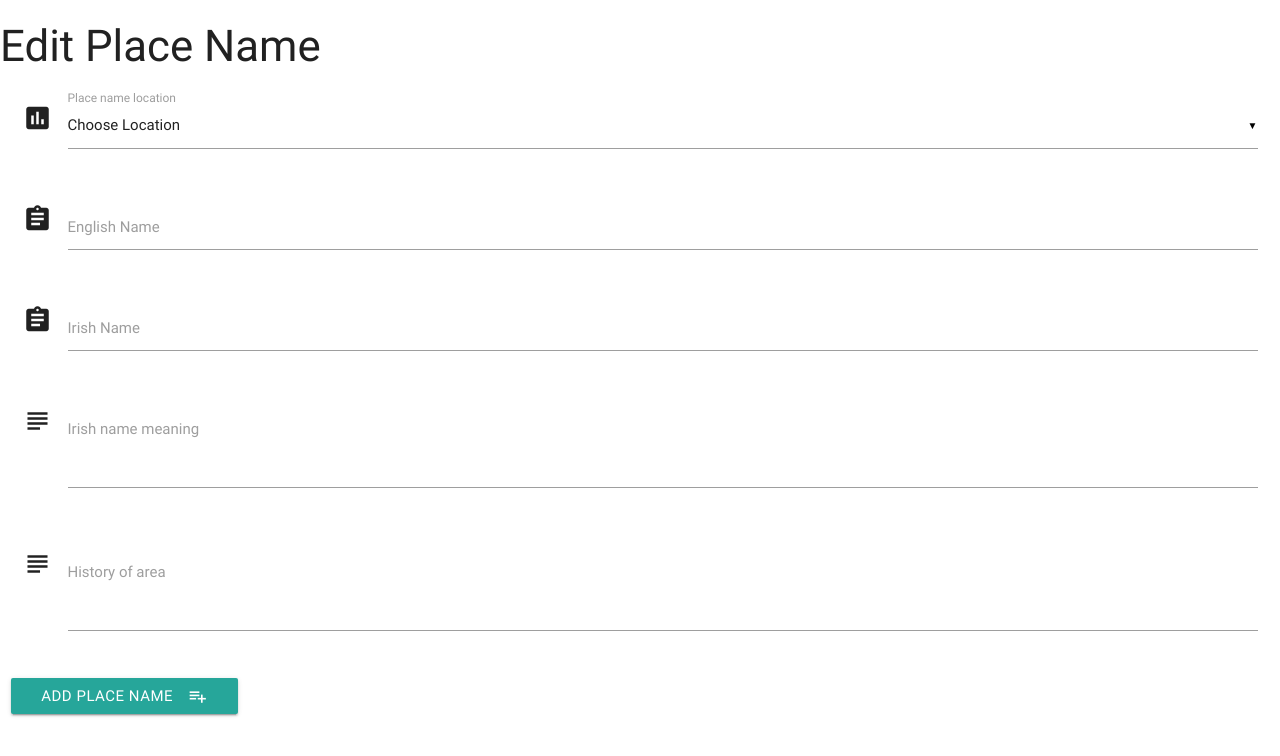
After one commit to michaelhdev/project-3, a Flask app: template templates/editPlaceName.html in a window 1280 px wide. The commit adds this page. Shown: the top 756 px of the page. Run offline with Flask 2, Linux system fonts and the light colour scheme; the template is opened without the code that fills it, so the values that code supplies are empty; some libraries are stand-ins or nearby versions.

Commit message:
Added initial editPlaceName.html

```diff
--- a/app.py
+++ b/app.py
@@ -26,6 +26,12 @@ def insert_place_name():
     place_names.insert_one(request.form.to_dict())
     return redirect(url_for('get_place_names'))
 
+@app.route('/edit_place_name/<place_name_id>')
+def edit_place_name(place_name_id):
+    the_place_name =  mongo.db.place_names.find_one({"_id": ObjectId(place_name_id)})
+    all_locations =  mongo.db.locations.find()
+    return render_template('editPlaceName.html', place_name=the_place_name,
+                           locations=all_locations)
 
 if __name__ == '__main__':
     app.run(host=os.environ.get('IP'),
--- /dev/null
+++ b/templates/editPlaceName.html
@@ -0,0 +1,52 @@
+{% extends 'base.html' %} {% block content %}
+<h3>Edit Place Name</h3>
+<div class="row">
+    <form action="{{ url_for('insert_place_name') }}" method="POST" class="col s12">
+        <div class="row">
+                <div class="input-field col s12">
+                    <i class="material-icons prefix">poll</i>
+                    <select id="location" name="location">
+                  <option value="" disabled selected>Choose Location</option>
+                  {% for location in locations %}
+                      <option value="{{location.location_name}}">{{location.location_name}}</option>
+                  {% endfor %}
+                </select>
+                    <label>Place name location</label>
+                </div>
+            </div>
+        <div class="row">
+            <div class="input-field col s12">
+                <i class="material-icons prefix">assignment</i>
+                <input id="eng_name" name="eng_name" type="text">
+                <label for="icon_prefix">English Name</label>
+            </div>
+        </div>
+        <div class="row">
+            <div class="input-field col s12">
+                <i class="material-icons prefix">assignment</i>
+                <input id="irl_name" name="irl_name" type="text">
+                <label for="icon_prefix">Irish Name</label>
+            </div>
+        </div>
+        <div class="row">
+            <div class="input-field col s12">
+                <i class="material-icons prefix">subject</i>
+                <textarea id="irl_meaning" name="irl_meaning" class="materialize-textarea"></textarea>
+                <label for="icon_telephone">Irish name meaning</label>
+            </div>
+        </div>
+        <div class="row">
+            <div class="input-field col s12">
+                <i class="material-icons prefix">subject</i>
+                <textarea name="history" id="history" class="materialize-textarea"></textarea>
+                <label for="icon_telephone">History of area</label>
+            </div>
+        </div>
+        <div class="row">
+            <button class="btn waves-effect waves-light" type="submit" name="action">Add Place Name
+                <i class="material-icons right">playlist_add</i>
+             </button>
+        </div>
+    </form>
+</div>
+{% endblock %}
--- a/templates/placeNames.html
+++ b/templates/placeNames.html
@@ -14,8 +14,7 @@
 
                 <div class="col s3">
                     <i class="material-icons">expand_more</i>
-                    <a class="waves-effect waves-light btn btn_small">Done</a>
-                    <a class="waves-effect waves-light btn btn_small blue">Edit</a>
+                    <a href="{{url_for('edit_place_name', place_name_id=place_name._id)}}" class="waves-effect waves-light btn btn_small blue">Edit</a>
 
                 </div>
             </div>
```
